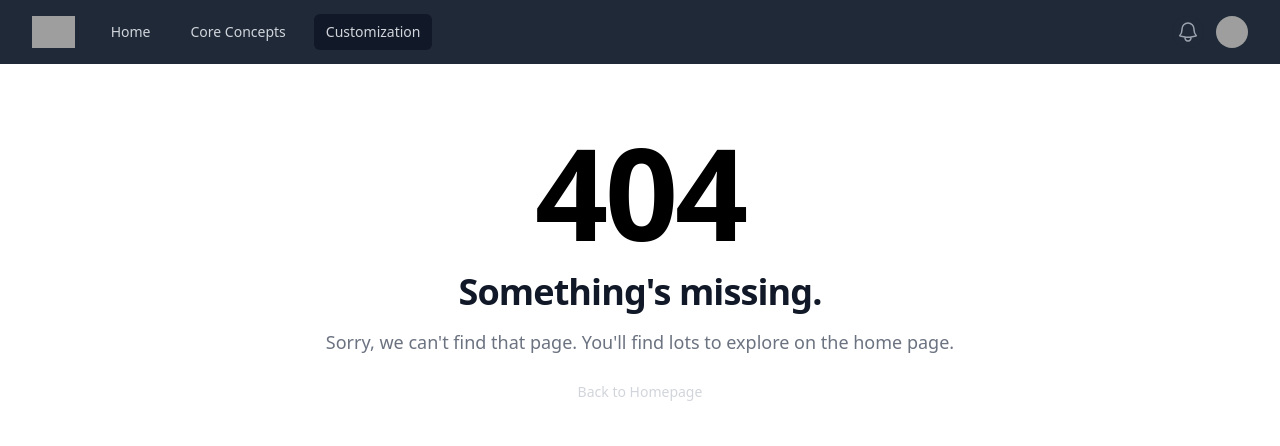
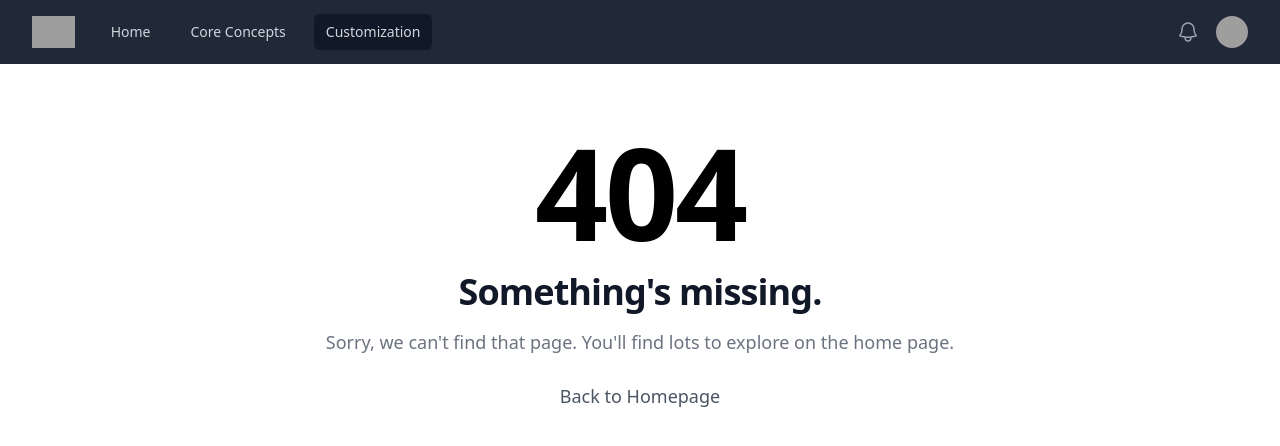
Before and after one commit to aleongit/angular_tailwind, an Angular app: page /customization in a window 1280 px wide. Shown: the top 446 px of the page. Built offline with nearby package versions, Linux system fonts and the light colour scheme; grey boxes are pictures that could not be loaded.

Commit message:
styles: page not found

```diff
--- a/src/app/pages/page-not-found/page-not-found.component.html
+++ b/src/app/pages/page-not-found/page-not-found.component.html
@@ -17,7 +17,7 @@
       </p>
       <a
         href="#"
-        class="inline-flex text-gray-300 hover:text-black rounded-lg text-sm px-5 py-2.5 text-center"
+        class="text-lg font-light inline-flex text-gray-600 hover:text-black rounded-lg px-5 py-2.5 text-center"
         >Back to Homepage</a
       >
     </div>
```
